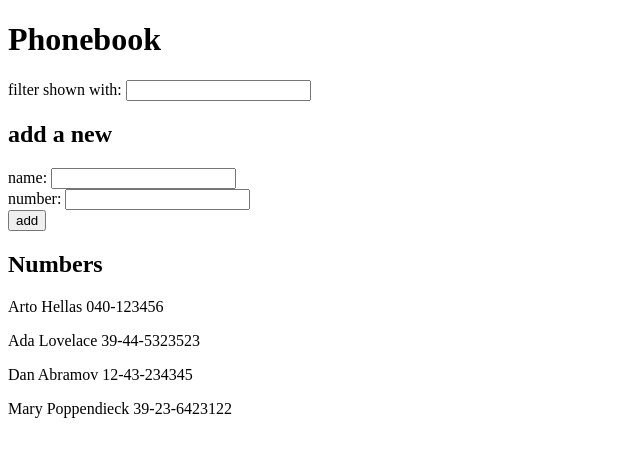
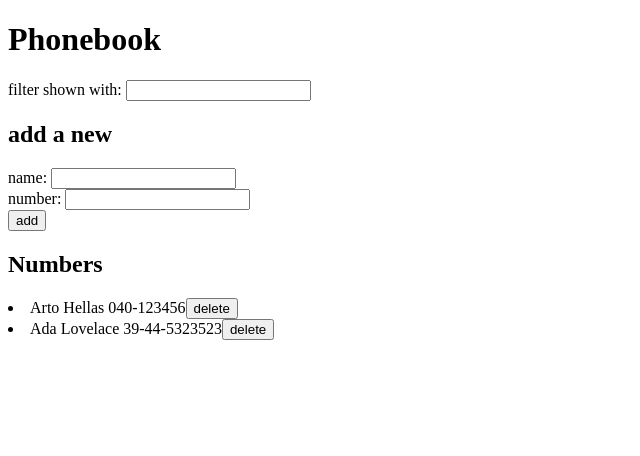
Before and after one commit to Vikram-04/Fullstack-open, a React (Vite) app in the folder part-2/The-phonebook/: page / in a window 1280 px wide. Shown: the top 456 px of the page, without its empty margins (0-640 px from the left). Built offline with nearby package versions, Linux system fonts and the light colour scheme; data requests are answered from the project's data file.

Commit message:
Completed till exercise 2.14

```diff
--- a/part-2/The-phonebook/db.json
+++ b/part-2/The-phonebook/db.json
@@ -9,16 +9,7 @@
       "name": "Ada Lovelace",
       "number": "39-44-5323523",
       "id": "2"
-    },
-    {
-      "name": "Dan Abramov",
-      "number": "12-43-234345",
-      "id": "3"
-    },
-    {
-      "name": "Mary Poppendieck",
-      "number": "39-23-6423122",
-      "id": "4"
     }
-  ]
+  ],
+  "$schema": "./node_modules/json-server/schema.json"
 }
--- a/part-2/The-phonebook/src/App.jsx
+++ b/part-2/The-phonebook/src/App.jsx
@@ -1,5 +1,6 @@
 import axios from "axios";
 import { useEffect, useState } from "react";
+import services from "./services/persons";
 
 const Search = ({ search, handleSearch }) => {
   return (
@@ -31,19 +32,26 @@ const AddPerson = ({
   );
 };
 
-const Person = ({ person }) => {
+const Person = ({ person, deletePerson }) => {
   return (
-    <p>
-      {person.name} {person.number}
-    </p>
+    <>
+      <li>
+        {person.name} {person.number}
+        <button onClick={deletePerson}>delete</button>
+      </li>
+    </>
   );
 };
 
-const Numbers = ({ showPersons }) => {
+const Numbers = ({ showPersons, deletePerson }) => {
   return (
     <div>
       {showPersons.map((person) => (
-        <Person key={person.name} person={person}></Person>
+        <Person
+          key={person.name}
+          person={person}
+          deletePerson={() => deletePerson(person.id, person.name)}
+        ></Person>
       ))}
     </div>
   );
@@ -55,11 +63,19 @@ const App = () => {
   const [newNumber, setNewNumber] = useState("");
   const [search, setSearch] = useState("");
 
+  const deletePersonOf = (id, name) => {
+    if (window.confirm(`Delete ${name}?`)) {
+      services.remove(id).then((deletedPerson) => {
+        setPersons(persons.filter((person) => person.id != id));
+      });
+    }
+  };
+
   useEffect(() => {
     axios.get("http://localhost:3001/persons").then((response) => {
       setPersons(response.data);
     });
-  });
+  }, []);
 
   const handleSubmit = (event) => {
     event.preventDefault();
@@ -68,7 +84,11 @@ const App = () => {
       return;
     }
     if (!persons.some((person) => person.name === newName)) {
-      setPersons([...persons, { name: newName, number: newNumber }]);
+      services
+        .add({ name: newName, number: newNumber })
+        .then((returnedPerson) => {
+          setPersons([...persons, returnedPerson]);
+        });
     } else {
       alert(`${newName} is already added to phonebook`);
     }
@@ -94,7 +114,10 @@ const App = () => {
         onNumberChange={(event) => setNewNumber(event.target.value)}
       ></AddPerson>
       <h2>Numbers</h2>
-      <Numbers showPersons={showPersons}></Numbers>
+      <Numbers
+        showPersons={showPersons}
+        deletePerson={deletePersonOf}
+      ></Numbers>
     </div>
   );
 };
--- /dev/null
+++ b/part-2/The-phonebook/src/services/persons.js
@@ -0,0 +1,14 @@
+import axios from "axios";
+const baseURL = `http://localhost:3001/persons`;
+
+const add = (newObject) => {
+  const request = axios.post(baseURL, newObject);
+  return request.then((response) => response.data);
+};
+
+const remove = (id) => {
+  const request = axios.delete(`${baseURL}/${id}`);
+  return request.then((response) => response.data);
+};
+
+export default { add, remove };
```
